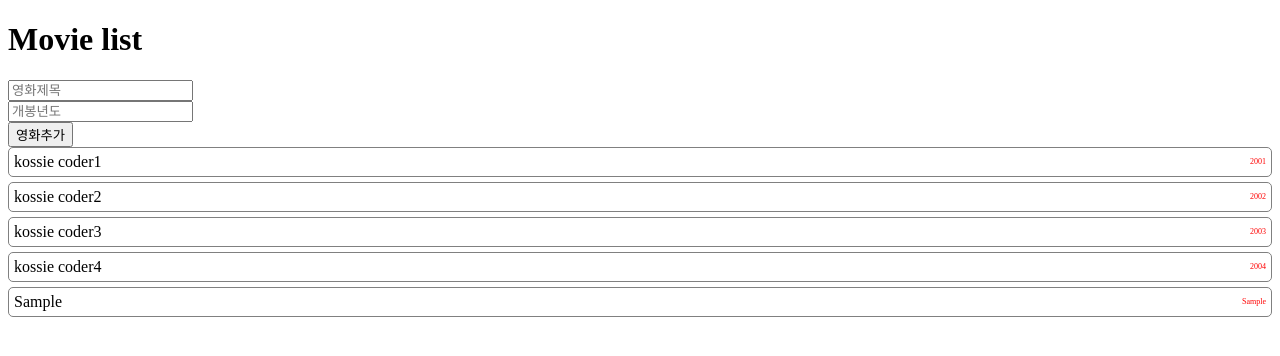
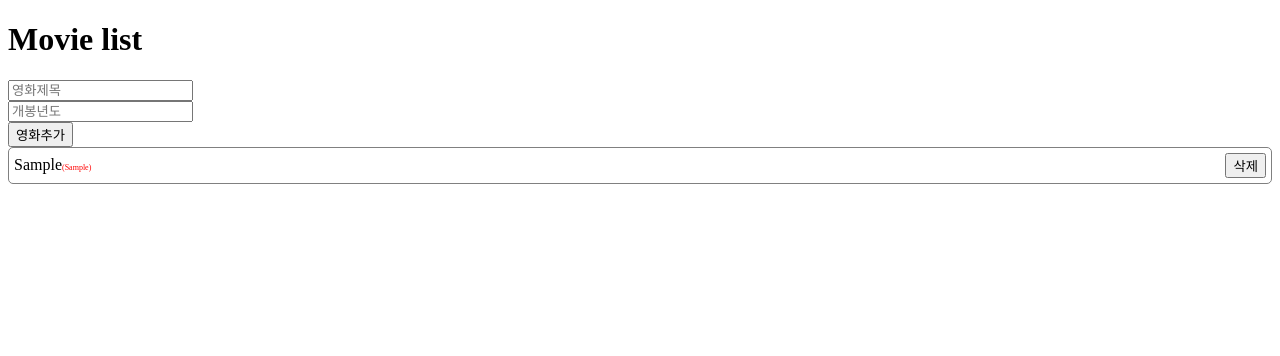
Before and after one commit to de24world/react-kossie-coder, a React (Create React App) app: page / in a window 1280 px wide. Both pictures are taken after typing "Sample", "Sample" into the empty fields and a click on the button "영화추가". Shown: the top 356 px of the page. Built offline with nearby package versions, Linux system fonts and the light colour scheme.

Commit message:
15 영화 삭제하기 filter 로 삭제하기

```diff
--- /dev/null
+++ b/src/15/App.js
@@ -0,0 +1,34 @@
+import React, { useState } from "react";
+import Movie from "./components/Movie";
+import MovieForm from "./components/MovieForm";
+import "./index.css";
+
+function App() {
+  const [movies, setMovies] = useState([]);
+
+  const removeMovie = (id) => {
+    setMovies(
+      movies.filter((movie) => {
+        return movie.id !== id;
+      })
+    );
+  };
+
+  const renderMovies = movies.length
+    ? movies.map((movie) => {
+        return <Movie movie={movie} key={movie.id} removeMovie={removeMovie} />;
+      })
+    : "추가된 영화가 없습니다.";
+  const addMovie = (movie) => {
+    setMovies([...movies, movie]);
+  };
+  return (
+    <div className="App">
+      <h1>Movie list</h1>
+      <MovieForm addMovie={addMovie} />
+      {renderMovies}
+    </div>
+  );
+}
+
+export default App;
--- /dev/null
+++ b/src/15/components/Movie.js
@@ -0,0 +1,17 @@
+import React from "react";
+
+const Movie = ({ movie, removeMovie }) => {
+  return (
+    <div className="movie">
+      <div className="movie-title">
+        {movie.title}
+        <span className="movie-year">({movie.year})</span>
+      </div>
+      <div>
+        <button onClick={() => removeMovie(movie.id)}>삭제</button>
+      </div>
+    </div>
+  );
+};
+
+export default Movie;
--- /dev/null
+++ b/src/15/components/MovieForm.js
@@ -0,0 +1,42 @@
+import React, { useState } from "react";
+
+const MovieForm = ({ addMovie }) => {
+  const [movieTitle, setMovieTitle] = useState("");
+  const [movieYear, setMovieYear] = useState("");
+
+  const resetForm = () => {
+    setMovieTitle("");
+    setMovieYear("");
+  };
+
+  const onSubmit = (event) => {
+    event.preventDefault();
+    addMovie({
+      id: Date.now(),
+      title: movieTitle,
+      year: movieYear
+    });
+    resetForm();
+  };
+  return (
+    <form onSubmit={onSubmit}>
+      <input
+        type="text"
+        value={movieTitle}
+        placeholder="영화제목"
+        onChange={(e) => setMovieTitle(e.target.value)}
+      />
+      <br />
+      <input
+        type="text"
+        value={movieYear}
+        placeholder="개봉년도"
+        onChange={(e) => setMovieYear(e.target.value)}
+      />
+      <br />
+      <button type="submit">영화추가</button>
+    </form>
+  );
+};
+
+export default MovieForm;
--- /dev/null
+++ b/src/15/index.css
@@ -0,0 +1,17 @@
+.movie {
+  display: flex;
+  align-items: center;
+  border: 1px solid gray;
+  border-radius: 5px;
+  padding: 5px;
+  margin-bottom: 5px;
+}
+
+.movie .movie-title {
+  flex-grow: 1;
+}
+
+.movie .movie-year {
+  font-size: 0.5rem;
+  color: red;
+}
--- a/src/index.js
+++ b/src/index.js
@@ -1,7 +1,7 @@
 import { StrictMode } from "react";
 import ReactDOM from "react-dom";
 
-import App from "./14/App";
+import App from "./15/App";
 
 const rootElement = document.getElementById("root");
 ReactDOM.render(
```
